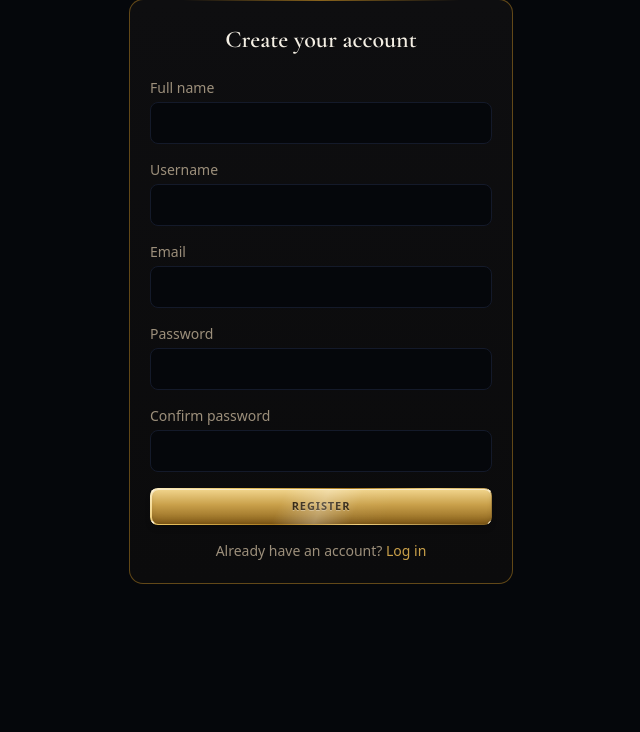
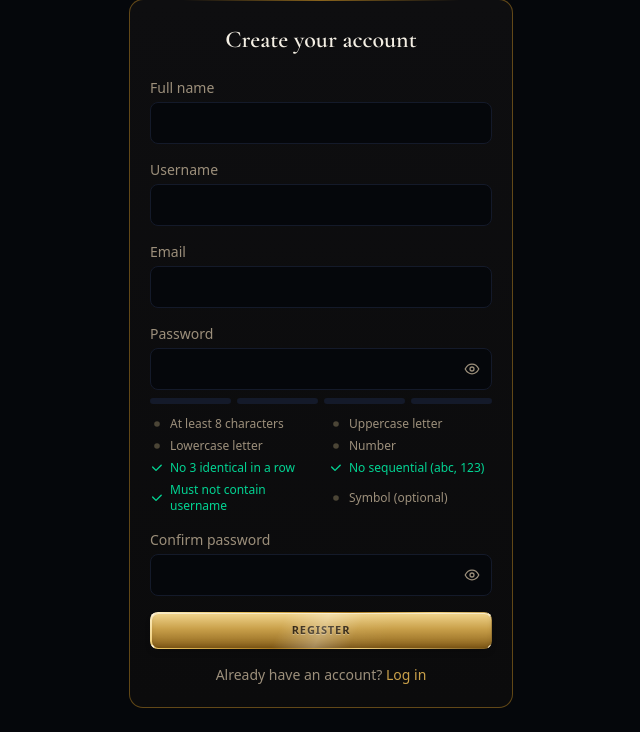
Before and after one commit to kimpoy010/acf-sww, a Laravel app: page /register in a window 1280 px wide. Shown: the part 117-849 px from the top of the page, without its empty margins (319-959 px from the left). Before the commit the page ends 701 px from the top, so only its background shows below. Run offline with Laravel 12, Linux system fonts and the light colour scheme; data comes from the database, SQL or seed files in the repository; style sheets or scripts are compiled from the project's sources; some libraries are stand-ins or nearby versions.

Commit message:
Add live password strength requirements and a show/hide toggle
Register and Change Password now show a live checklist (length,
uppercase, lowercase, number, no 3-identical-in-a-row, no sequential
run like "abc"/"123", must not contain username, symbol optional)
with a 4-segment strength bar, matching the reference design. The
same rules are enforced server-side via a new StrongPassword rule
(also wired into the forgot-password reset flow) so the UI checklist
is never just cosmetic — a password it shows fully green is guaranteed
to pass validation.

Also adds a reusable eye-icon show/hide toggle to every real password
field in the app (login, register, change password, reset password,
and the three superadmin-created-account password fields), via one
globally bundled JS module — no per-page script needed, just a shared
Blade partial for the button markup.

account/password.blade.php (Change Password) is also restyled to
match the black-and-gold theme it was already rendering under — its
own markup was the one page still carrying the old red/slate classes.

Co-Authored-By: Claude Sonnet 5 <noreply@anthropic.com>
Claude-Session: https://claude.ai/code/session_01GECJcyqu97heDFQF9tTG2m

```diff
--- a/app/Http/Controllers/AccountController.php
+++ b/app/Http/Controllers/AccountController.php
@@ -2,6 +2,7 @@
 
 namespace App\Http\Controllers;
 
+use App\Rules\StrongPassword;
 use App\Support\AuditLogger;
 use Illuminate\Http\RedirectResponse;
 use Illuminate\Http\Request;
@@ -27,7 +28,7 @@ class AccountController extends Controller
     public function updatePassword(Request $request): RedirectResponse
     {
         $data = $request->validate([
-            'password' => 'required|string|min:8|confirmed',
+            'password' => ['required', 'string', 'confirmed', new StrongPassword($request->user()->username)],
         ]);
 
         $request->user()->update(['password' => Hash::make($data['password'])]);
--- a/app/Http/Controllers/Auth/RegisterController.php
+++ b/app/Http/Controllers/Auth/RegisterController.php
@@ -5,6 +5,7 @@ namespace App\Http\Controllers\Auth;
 use App\Http\Controllers\Controller;
 use App\Models\User;
 use App\Models\Wallet;
+use App\Rules\StrongPassword;
 use App\Rules\Turnstile;
 use Illuminate\Http\RedirectResponse;
 use Illuminate\Http\Request;
@@ -33,7 +34,7 @@ class RegisterController extends Controller
             'name' => 'required|string|max:255',
             'username' => 'required|string|max:50|unique:users,username',
             'email' => 'required|string|email|max:255|unique:users,email',
-            'password' => 'required|string|min:8|confirmed',
+            'password' => ['required', 'string', 'confirmed', new StrongPassword($request->input('username'))],
             'ref_code' => 'nullable|string',
             'cf-turnstile-response' => Turnstile::rules(),
         ]);
--- a/app/Http/Controllers/Auth/ResetPasswordController.php
+++ b/app/Http/Controllers/Auth/ResetPasswordController.php
@@ -3,6 +3,7 @@
 namespace App\Http\Controllers\Auth;
 
 use App\Http\Controllers\Controller;
+use App\Rules\StrongPassword;
 use App\Support\AuditLogger;
 use Illuminate\Auth\Events\PasswordReset;
 use Illuminate\Http\RedirectResponse;
@@ -26,7 +27,7 @@ class ResetPasswordController extends Controller
         $data = $request->validate([
             'token' => 'required',
             'email' => 'required|email',
-            'password' => 'required|string|min:8|confirmed',
+            'password' => ['required', 'string', 'confirmed', new StrongPassword],
         ]);
 
         $status = Password::reset($data, function ($user, $password) {
--- a/resources/js/app.js
+++ b/resources/js/app.js
@@ -2,6 +2,7 @@ import './bootstrap.js';
 import './amount-format.js';
 import './date-range-picker.js';
 import './ajax-filter-list.js';
+import './password-toggle.js';
 import Swal from 'sweetalert2';
 
 window.Swal = Swal;
--- /dev/null
+++ b/resources/js/password-toggle.js
@@ -0,0 +1,17 @@
+// Delegated so it works for every `data-toggle-password` button on the
+// page, including ones inside content swapped in later (AJAX rows, modals)
+// — no per-field wiring needed, just the markup convention below.
+document.addEventListener('click', (e) => {
+    const btn = e.target.closest('[data-toggle-password]');
+    if (!btn) return;
+
+    const input = document.getElementById(btn.dataset.togglePassword);
+    if (!input) return;
+
+    const showing = input.type === 'password';
+    input.type = showing ? 'text' : 'password';
+
+    btn.querySelector('.pw-eye-open')?.classList.toggle('hidden', showing);
+    btn.querySelector('.pw-eye-closed')?.classList.toggle('hidden', !showing);
+    btn.setAttribute('aria-label', showing ? 'Hide password' : 'Show password');
+});
--- a/resources/views/auth/register.blade.php
+++ b/resources/views/auth/register.blade.php
@@ -46,7 +46,7 @@
         </div>
         <div>
             <label class="block text-sm text-[#9c8f7b] mb-1">{{ __('Username') }}</label>
-            <input type="text" name="username" value="{{ old('username') }}" required
+            <input type="text" id="register-username" name="username" value="{{ old('username') }}" required
                    class="w-full rounded-lg bg-[#05070b] border border-[#141a2a] px-3 py-2 focus:outline-none focus:ring-2 focus:ring-[#c9a04a]">
         </div>
         <div>
@@ -56,13 +56,20 @@
         </div>
         <div>
             <label class="block text-sm text-[#9c8f7b] mb-1">{{ __('Password') }}</label>
-            <input type="password" name="password" required
-                   class="w-full rounded-lg bg-[#05070b] border border-[#141a2a] px-3 py-2 focus:outline-none focus:ring-2 focus:ring-[#c9a04a]">
+            <div class="relative">
+                <input type="password" id="register-password" name="password" required
+                       class="w-full rounded-lg bg-[#05070b] border border-[#141a2a] px-3 py-2 pr-10 focus:outline-none focus:ring-2 focus:ring-[#c9a04a]">
+                @include('partials.password-toggle-button', ['for' => 'register-password'])
+            </div>
+            @include('partials.password-strength-meter', ['passwordField' => 'register-password', 'usernameField' => 'register-username'])
         </div>
         <div>
             <label class="block text-sm text-[#9c8f7b] mb-1">{{ __('Confirm password') }}</label>
-            <input type="password" name="password_confirmation" required
-                   class="w-full rounded-lg bg-[#05070b] border border-[#141a2a] px-3 py-2 focus:outline-none focus:ring-2 focus:ring-[#c9a04a]">
+            <div class="relative">
+                <input type="password" id="register-password-confirmation" name="password_confirmation" required
+                       class="w-full rounded-lg bg-[#05070b] border border-[#141a2a] px-3 py-2 pr-10 focus:outline-none focus:ring-2 focus:ring-[#c9a04a]">
+                @include('partials.password-toggle-button', ['for' => 'register-password-confirmation'])
+            </div>
         </div>
         @if (config('services.turnstile.site_key'))
             <div class="cf-turnstile" data-sitekey="{{ config('services.turnstile.site_key') }}"></div>
--- /dev/null
+++ b/resources/views/partials/password-strength-meter.blade.php
@@ -0,0 +1,134 @@
+{{--
+    Expects:
+      $passwordField   - id of the password <input> this meter tracks (required)
+      $usernameField   - id of a live username <input> on the same form, to
+                          check "must not contain username" against (optional)
+      $usernameValue   - a known, fixed username to check against instead,
+                          e.g. the already-authenticated user's own (optional)
+    Neither $usernameField nor $usernameValue given -> the "must not contain
+    username" row is left out entirely (nothing to check it against).
+--}}
+@php
+    $hasUsernameCheck = ($usernameField ?? null) || ($usernameValue ?? null);
+@endphp
+<div class="mt-2" data-password-strength
+     data-password-field="{{ $passwordField }}"
+     @if ($usernameField ?? null) data-username-field="{{ $usernameField }}" @endif
+     @if ($usernameValue ?? null) data-username-value="{{ $usernameValue }}" @endif>
+    <div class="flex gap-1.5 mb-3">
+        @for ($i = 0; $i < 4; $i++)
+            <span class="pw-strength-seg h-1.5 flex-1 rounded-full bg-[#141a2a] transition-colors duration-150"></span>
+        @endfor
+    </div>
+    <div class="grid grid-cols-2 gap-x-4 gap-y-1.5 text-xs">
+        @foreach ([
+            'length' => __('At least 8 characters'),
+            'uppercase' => __('Uppercase letter'),
+            'lowercase' => __('Lowercase letter'),
+            'number' => __('Number'),
+            'norepeat' => __('No 3 identical in a row'),
+            'nosequential' => __('No sequential (abc, 123)'),
+        ] as $rule => $label)
+            <span class="pw-req flex items-center gap-1.5" data-rule="{{ $rule }}">
+                <svg class="pw-req-dot w-3.5 h-3.5 shrink-0 text-[#4b4536]" viewBox="0 0 20 20" fill="currentColor"><circle cx="10" cy="10" r="4"/></svg>
+                <svg class="pw-req-check hidden w-3.5 h-3.5 shrink-0 text-emerald-400" viewBox="0 0 20 20" fill="currentColor"><path fill-rule="evenodd" d="M16.7 5.3a1 1 0 010 1.4l-7.4 7.4a1 1 0 01-1.4 0L3.3 9.5a1 1 0 111.4-1.4l3.9 3.9 6.7-6.7a1 1 0 011.4 0z" clip-rule="evenodd"/></svg>
+                <span class="pw-req-label text-[#9c8f7b]">{{ $label }}</span>
+            </span>
+        @endforeach
+        @if ($hasUsernameCheck)
+            <span class="pw-req flex items-center gap-1.5" data-rule="nousername">
+                <svg class="pw-req-dot w-3.5 h-3.5 shrink-0 text-[#4b4536]" viewBox="0 0 20 20" fill="currentColor"><circle cx="10" cy="10" r="4"/></svg>
+                <svg class="pw-req-check hidden w-3.5 h-3.5 shrink-0 text-emerald-400" viewBox="0 0 20 20" fill="currentColor"><path fill-rule="evenodd" d="M16.7 5.3a1 1 0 010 1.4l-7.4 7.4a1 1 0 01-1.4 0L3.3 9.5a1 1 0 111.4-1.4l3.9 3.9 6.7-6.7a1 1 0 011.4 0z" clip-rule="evenodd"/></svg>
+                <span class="pw-req-label text-[#9c8f7b]">{{ __('Must not contain username') }}</span>
+            </span>
+        @endif
+        <span class="pw-req flex items-center gap-1.5" data-rule="symbol">
+            <svg class="pw-req-dot w-3.5 h-3.5 shrink-0 text-[#4b4536]" viewBox="0 0 20 20" fill="currentColor"><circle cx="10" cy="10" r="4"/></svg>
+            <svg class="pw-req-check hidden w-3.5 h-3.5 shrink-0 text-emerald-400" viewBox="0 0 20 20" fill="currentColor"><path fill-rule="evenodd" d="M16.7 5.3a1 1 0 010 1.4l-7.4 7.4a1 1 0 01-1.4 0L3.3 9.5a1 1 0 111.4-1.4l3.9 3.9 6.7-6.7a1 1 0 011.4 0z" clip-rule="evenodd"/></svg>
+            <span class="pw-req-label text-[#9c8f7b]">{{ __('Symbol (optional)') }}</span>
+        </span>
+    </div>
+</div>
+
+@once
+    @push('scripts')
+    <script>
+        (function () {
+            const SEQ_COLORS = ['#dc2626', '#f59e0b', '#eab308', '#22c55e'];
+
+            function hasSequentialRun(value) {
+                const s = value.toLowerCase();
+                for (let i = 0; i < s.length - 2; i++) {
+                    const a = s.charCodeAt(i), b = s.charCodeAt(i + 1), c = s.charCodeAt(i + 2);
+                    if ((b === a + 1 && c === b + 1) || (b === a - 1 && c === b - 1)) return true;
+                }
+                return false;
+            }
+
+            const RULES = {
+                length: (v) => v.length >= 8,
+                uppercase: (v) => /[A-Z]/.test(v),
+                lowercase: (v) => /[a-z]/.test(v),
+                number: (v) => /[0-9]/.test(v),
+                norepeat: (v) => !/(.)\1\1/.test(v),
+                nosequential: (v) => !hasSequentialRun(v),
+                symbol: (v) => /[^A-Za-z0-9]/.test(v),
+            };
+
+            function initMeter(meter) {
+                const field = document.getElementById(meter.dataset.passwordField);
+                if (!field) return;
+
+                const usernameField = meter.dataset.usernameField ? document.getElementById(meter.dataset.usernameField) : null;
+                const staticUsername = meter.dataset.usernameValue || '';
+                const segments = meter.querySelectorAll('.pw-strength-seg');
+                const rows = meter.querySelectorAll('.pw-req');
+
+                function currentUsername() {
+                    return (usernameField ? usernameField.value : staticUsername || '').toLowerCase();
+                }
+
+                function update() {
+                    const value = field.value;
+                    let met = 0;
+                    let total = 0;
+
+                    rows.forEach((row) => {
+                        const rule = row.dataset.rule;
+                        let isMet;
+                        if (rule === 'nousername') {
+                            const uname = currentUsername();
+                            isMet = uname.length < 3 || !value.toLowerCase().includes(uname);
+                        } else {
+                            isMet = RULES[rule] ? RULES[rule](value) : true;
+                        }
+
+                        row.querySelector('.pw-req-dot').classList.toggle('hidden', isMet);
+                        row.querySelector('.pw-req-check').classList.toggle('hidden', !isMet);
+                        row.querySelector('.pw-req-label').classList.toggle('text-emerald-400', isMet);
+                        row.querySelector('.pw-req-label').classList.toggle('text-[#9c8f7b]', !isMet);
+
+                        if (rule !== 'symbol') {
+                            total++;
+                            if (isMet) met++;
+                        }
+                    });
+
+                    const ratio = total ? met / total : 0;
+                    const filled = value.length === 0 ? 0 : Math.max(1, Math.round(ratio * segments.length));
+
+                    segments.forEach((seg, i) => {
+                        seg.style.background = i < filled ? SEQ_COLORS[Math.min(filled, SEQ_COLORS.length) - 1] : '';
+                    });
+                }
+
+                field.addEventListener('input', update);
+                if (usernameField) usernameField.addEventListener('input', update);
+                update();
+            }
+
+            document.querySelectorAll('[data-password-strength]').forEach(initMeter);
+        })();
+    </script>
+    @endpush
+@endonce
--- /dev/null
+++ b/resources/views/partials/password-toggle-button.blade.php
@@ -0,0 +1,17 @@
+{{-- Expects $for — the id of the password <input> this button toggles.
+     See resources/js/password-toggle.js for the click handler; that
+     script is bundled globally so this partial needs no page-specific
+     script include. --}}
+<button type="button" data-toggle-password="{{ $for }}" tabindex="-1"
+        class="absolute inset-y-0 right-0 flex items-center px-3 text-[#9c8f7b] hover:text-[#f4efe4] transition"
+        aria-label="{{ __('Show password') }}">
+    <svg class="pw-eye-open w-4 h-4" viewBox="0 0 20 20" fill="none" stroke="currentColor" stroke-width="1.6" stroke-linecap="round" stroke-linejoin="round">
+        <path d="M1.5 10S4.5 4 10 4s8.5 6 8.5 6-3 6-8.5 6-8.5-6-8.5-6z"/>
+        <circle cx="10" cy="10" r="2.5"/>
+    </svg>
+    <svg class="pw-eye-closed hidden w-4 h-4" viewBox="0 0 20 20" fill="none" stroke="currentColor" stroke-width="1.6" stroke-linecap="round" stroke-linejoin="round">
+        <path d="M2.5 2.5l15 15"/>
+        <path d="M8.4 4.3A8.9 8.9 0 0110 4c5.5 0 8.5 6 8.5 6a13.8 13.8 0 01-2.9 3.8M5.6 5.6C3 7.2 1.5 10 1.5 10s3 6 8.5 6a8.4 8.4 0 003.9-.9"/>
+        <path d="M11.8 11.8a2.5 2.5 0 01-3.6-3.6"/>
+    </svg>
+</button>
--- a/resources/views/superadmin/agents/create.blade.php
+++ b/resources/views/superadmin/agents/create.blade.php
@@ -22,7 +22,10 @@
     </div>
     <div>
         <label class="block text-sm text-[#9c8f7b] mb-1">{{ __('Password') }}</label>
-        <input type="password" name="password" required class="w-full gold-input px-3 py-2">
+        <div class="relative">
+            <input type="password" id="agent-create-password" name="password" required class="w-full gold-input px-3 py-2 pr-10">
+            @include('partials.password-toggle-button', ['for' => 'agent-create-password'])
+        </div>
     </div>
     <div>
         <label class="block text-sm text-[#9c8f7b] mb-1">{{ __('Level') }}</label>
--- a/resources/views/superadmin/staff/create.blade.php
+++ b/resources/views/superadmin/staff/create.blade.php
@@ -29,7 +29,10 @@
     </div>
     <div>
         <label class="block text-sm text-[#9c8f7b] mb-1">{{ __('Password') }}</label>
-        <input type="password" name="password" required class="w-full gold-input px-3 py-2">
+        <div class="relative">
+            <input type="password" id="staff-create-password" name="password" required class="w-full gold-input px-3 py-2 pr-10">
+            @include('partials.password-toggle-button', ['for' => 'staff-create-password'])
+        </div>
     </div>
 
     <button class="gold-btn">{{ __('Create account') }}</button>
--- a/resources/views/superadmin/staff/edit.blade.php
+++ b/resources/views/superadmin/staff/edit.blade.php
@@ -29,7 +29,10 @@
     </div>
     <div>
         <label class="block text-sm text-[#9c8f7b] mb-1">{{ __('New password (leave blank to keep current)') }}</label>
-        <input type="password" name="password" class="w-full gold-input px-3 py-2">
+        <div class="relative">
+            <input type="password" id="staff-edit-password" name="password" class="w-full gold-input px-3 py-2 pr-10">
+            @include('partials.password-toggle-button', ['for' => 'staff-edit-password'])
+        </div>
     </div>
 
     <div class="flex items-center gap-3">
```
Also changed, not shown: app/Rules/StrongPassword.php (added, +92 -0 lines), resources/views/account/password.blade.php (+23 -11 lines), resources/views/auth/login.blade.php (+5 -2 lines), resources/views/auth/reset-password.blade.php (+11 -4 lines), tests/Feature/ChangePasswordTest.php (+32 -4 lines), tests/Feature/ForgotPasswordTest.php (+8 -8 lines), tests/Feature/RegisterPasswordStrengthTest.php (added, +81 -0 lines), tests/Feature/TurnstileTest.php (+4 -4 lines), tests/Unit/StrongPasswordTest.php (added, +91 -0 lines).
